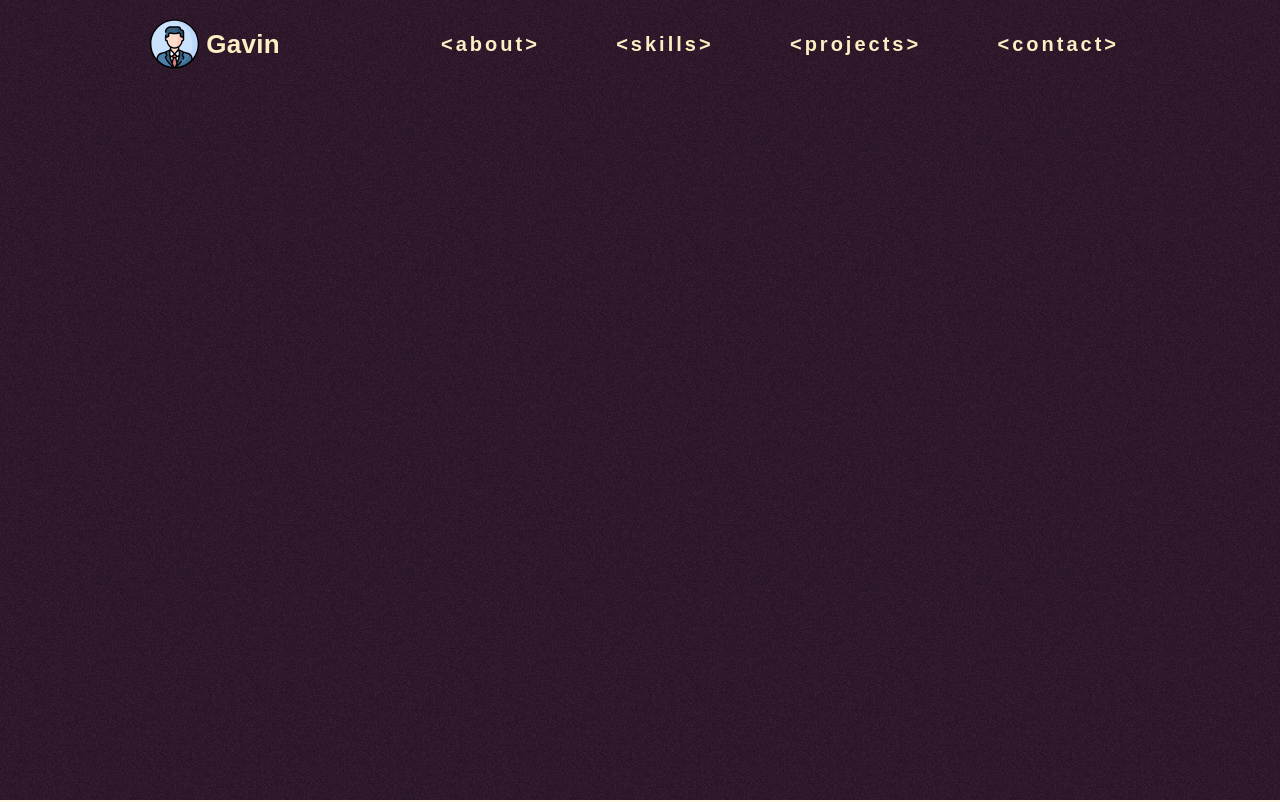
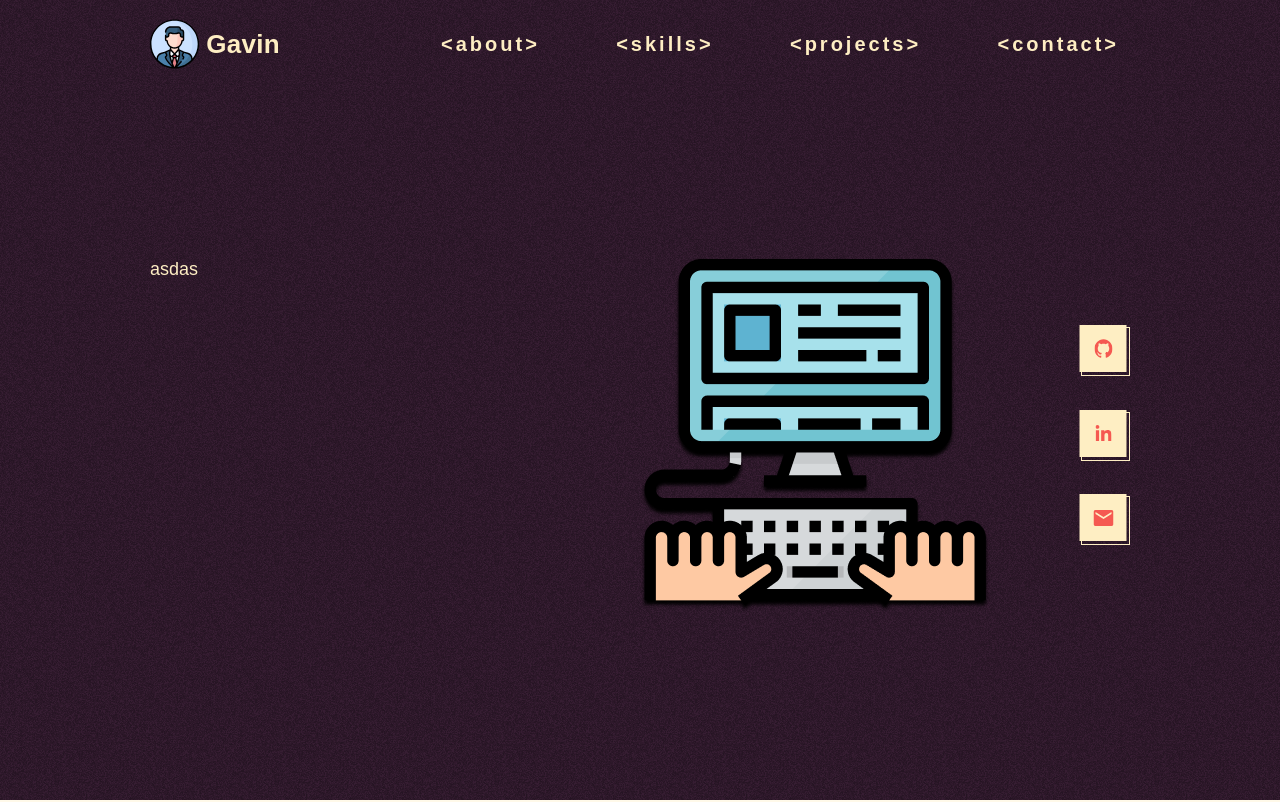
Before and after one commit to gzheng0214/portfolio, a React app: page / in a window 1280 px wide. Shown: the top 802 px of the page. Built offline with nearby package versions, Linux system fonts and the light colour scheme; a web font is replaced by a local one.

Commit message:
Worked on desktop view of hero section

```diff
--- a/src/components/Hero.js
+++ b/src/components/Hero.js
@@ -2,15 +2,34 @@
  * @Author: Gavin
  * @Date:   2021-01-29 19:19:35
  * @Last Modified by:   Gavin
-* @Last Modified time: 2021-01-30 01:49:21
+ * @Last Modified time: 2021-02-07 06:51:55
  */
 import React from 'react';
-import Navbar from './Navbar'
+import Navbar from './Navbar';
+import OrangeLine from './OrangeLine';
+import SocialIcon from './SocialIcon';
+import computer from '../images/computer.png';
+import { ReactComponent as Github } from '../images/github.svg';
+import { ReactComponent as Linkedin } from '../images/linkedin.svg';
+import { ReactComponent as Mail } from '../images/mail.svg';
 
 const Hero = () => {
     return (
         <header className="header">
 			<Navbar />
+			<div className="content">
+			<div className="content__left">
+			asdas
+			</div>
+			<div className="content__right">
+				<img src={computer} alt="Computer" />
+				<div class="socialIcons">
+					<SocialIcon url="https://github.com/gzheng0214"><Github /></SocialIcon>
+					<SocialIcon url="https://linkedin.com/in/gzheng0214"><Linkedin /></SocialIcon>
+					<SocialIcon url="mailto:gzheng0214@gmail.com"><Mail /></SocialIcon>
+				</div>
+			</div>
+			</div>
  		</header>
     );
 };
--- a/src/components/ListItem.js
+++ b/src/components/ListItem.js
@@ -2,14 +2,14 @@
 * @Author: Gavin
 * @Date:   2021-02-07 02:56:29
 * @Last Modified by:   Gavin
-* @Last Modified time: 2021-02-07 03:57:20
+* @Last Modified time: 2021-02-07 05:18:02
 */
 import React from 'react';
 import { ReactComponent as Arrow } from '../images/arrow.svg';
 
 const ListItem = (props) => {
 	return (
-		<p class="listItem">
+		<p className="listItem">
 			<Arrow />
 			{props.text.toUpperCase()}
 		</p>
--- a/src/components/ListSkills.js
+++ b/src/components/ListSkills.js
@@ -2,15 +2,15 @@
 * @Author: Gavin
 * @Date:   2021-02-07 02:53:31
 * @Last Modified by:   Gavin
-* @Last Modified time: 2021-02-07 04:09:44
+* @Last Modified time: 2021-02-07 05:58:55
 */
-import Raact from 'react';
+import React from 'react';
 import ListItem from './ListItem';
 
 const ListSkills = () => {
 
 	return (
-		<section class="listSkills">
+		<section className="listSkills">
 			<ListItem text="html" />
 			<ListItem text="css/scss" />
 			<ListItem text="javascript" />
--- /dev/null
+++ b/src/components/OrangeLine.js
@@ -0,0 +1,13 @@
+/*
+* @Author: Gavin
+* @Date:   2021-02-07 04:56:18
+* @Last Modified by:   Gavin
+* @Last Modified time: 2021-02-07 05:19:13
+*/
+import React from 'react';
+
+const OrangeLine = () => {
+	return <div className="orangeLine"></div>;
+};
+
+export default OrangeLine;
--- /dev/null
+++ b/src/components/SocialIcon.js
@@ -0,0 +1,19 @@
+/*
+* @Author: Gavin
+* @Date:   2021-02-07 05:33:07
+* @Last Modified by:   Gavin
+* @Last Modified time: 2021-02-07 06:37:24
+*/
+import React from 'react';
+
+const SocialIcon = (props) => {
+	return (
+		<div className="socialIcon">
+		<a className="socialIcon__image" href={props.url} rel="noopener" target="_blank">
+		{props.children}
+		</a>
+		</div>
+	);
+};
+
+export default SocialIcon;
--- a/src/scss/_Hero.scss
+++ b/src/scss/_Hero.scss
@@ -2,7 +2,7 @@
 * @Author: Gavin
 * @Date:   2021-01-29 20:05:09
 * @Last Modified by:   Gavin
-* @Last Modified time: 2021-02-07 04:39:30
+* @Last Modified time: 2021-02-07 07:00:06
 */
 .header {
     height: 80rem;
@@ -27,3 +27,23 @@
         padding-right: 3.2rem;
     }
 }
+
+.content {
+    height: calc(100% - 5.6rem);
+    display: grid;
+    align-content: center;
+    grid-template-columns: calc(100% - 49rem) 49rem;
+
+    &__right {
+        display: flex;
+        justify-content: space-between;
+        align-items: center;
+    }
+}
+
+.socialIcons {
+    display: flex;
+    flex-direction: column;
+    justify-content: space-between;
+    height: 21.8rem;
+}
--- a/src/scss/_Navbar.scss
+++ b/src/scss/_Navbar.scss
@@ -2,7 +2,7 @@
 * @Author: Gavin
 * @Date:   2021-01-30 01:56:32
 * @Last Modified by:   Gavin
-* @Last Modified time: 2021-02-07 04:39:19
+* @Last Modified time: 2021-02-07 05:06:08
 */
 
 .navbar {
--- /dev/null
+++ b/src/scss/_OrangeLine.scss
@@ -0,0 +1,12 @@
+/*
+* @Author: Gavin
+* @Date:   2021-02-07 04:57:18
+* @Last Modified by:   Gavin
+* @Last Modified time: 2021-02-07 05:02:15
+*/
+.orangeLine {
+	width: 6.8rem;
+	height: .4rem;
+	background-color: $color-orange;
+	margin-bottom: 1.3rem;
+}
--- /dev/null
+++ b/src/scss/_SocialIcon.scss
@@ -0,0 +1,28 @@
+/*
+* @Author: Gavin
+* @Date:   2021-02-07 05:46:36
+* @Last Modified by:   Gavin
+* @Last Modified time: 2021-02-07 06:26:34
+*/
+
+.socialIcon {
+	height: 4.9rem;
+	width: 4.9rem;
+	border: 1px solid $color-light-brown;
+	position: relative;
+
+	&__image {
+		height: 100%;
+		width:  100%;
+		border: 1px solid transparent;
+		background-color: $color-light-brown;
+		display: flex;
+		align-items: center;
+		justify-content: center;
+		transform: translate(-2.5px, -3px);
+
+		&:hover svg path {
+			fill: $color-dark-purple;
+		}
+	}
+}
--- a/src/scss/_variables.scss
+++ b/src/scss/_variables.scss
@@ -2,8 +2,9 @@
 * @Author: Gavin
 * @Date:   2021-01-29 20:07:19
 * @Last Modified by:   Gavin
-* @Last Modified time: 2021-02-07 02:51:28
+* @Last Modified time: 2021-02-07 04:58:49
 */
 $color-dark-purple: rgb(54, 29, 50);
 $color-light-brown: rgb(254, 238, 195);
 $color-floral-white: rgb(255, 249, 233);
+$color-orange: rgb(245, 89, 81);
--- a/src/scss/main.scss
+++ b/src/scss/main.scss
@@ -2,7 +2,7 @@
 * @Author: Gavin
 * @Date:   2021-01-29 19:23:04
 * @Last Modified by:   Gavin
-* @Last Modified time: 2021-02-07 03:14:16
+* @Last Modified time: 2021-02-07 05:46:56
 */
 
 @import 'base';
@@ -13,3 +13,5 @@
 @import 'ListItem';
 @import 'ListSkills';
 @import 'Navbar';
+@import 'OrangeLine';
+@import 'SocialIcon';
```
Also changed, not shown: src/images/computer.png (added), src/images/github.svg (added), src/images/linkedin.svg (added), src/images/mail.svg (added), 1 other file. Lines whose indentation alone changed are shown as unchanged.
